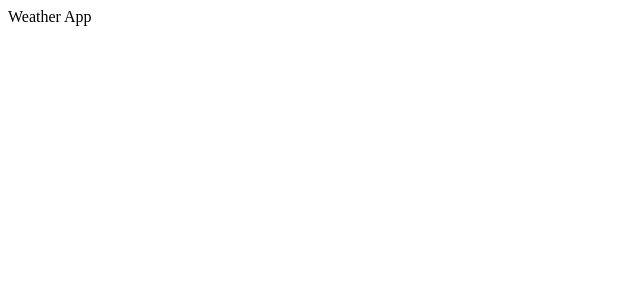
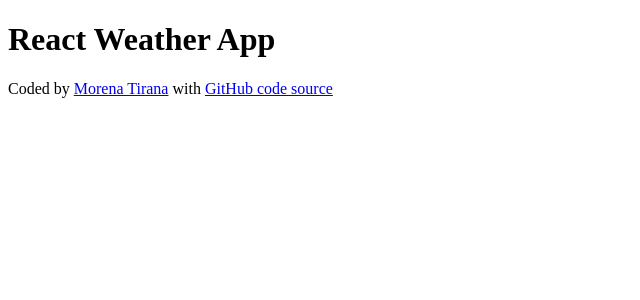
Before and after one commit to MorenaTirana/react-weather-app, a React (Create React App) app in the folder my-app/: page / in a window 1280 px wide. Shown: the top 300 px of the page, without its empty margins (0-640 px from the left). Built offline with nearby package versions, Linux system fonts and the light colour scheme.

Commit message:
added GitHub Url

```diff
--- a/my-app/src/App.js
+++ b/my-app/src/App.js
@@ -2,5 +2,22 @@ import React from 'react';
 import './App.css';
 
 export default function App() {
-  return <div className="App">Weather App</div>;
+  return (
+    <div className="App">
+      <h1>React Weather App</h1>
+      <footer>
+        Coded by{' '}
+        <a href="www.morenatirana.com" target="_blank">
+          Morena Tirana
+        </a>{' '}
+        with{' '}
+        <a
+          href="https://github.com/MorenaTirana/react-weather-app"
+          target="_blank"
+        >
+          GitHub code source
+        </a>
+      </footer>
+    </div>
+  );
 }
```
